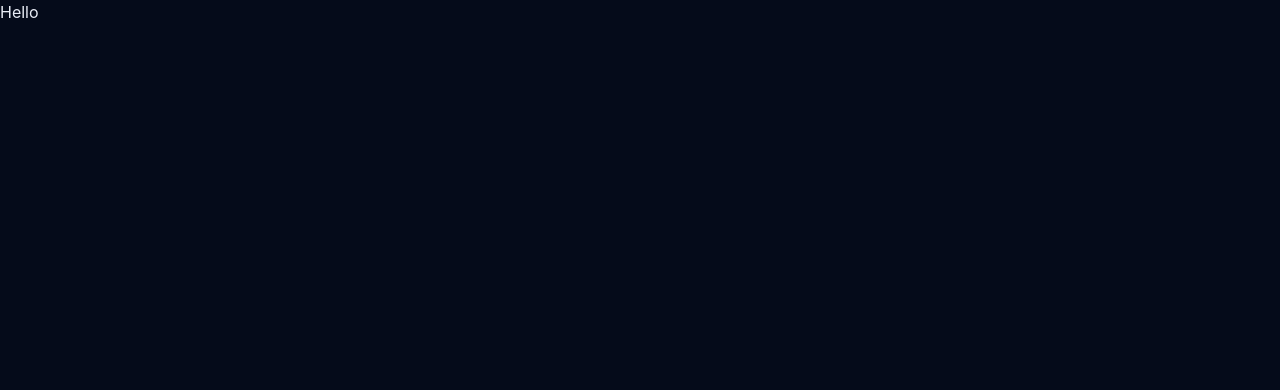
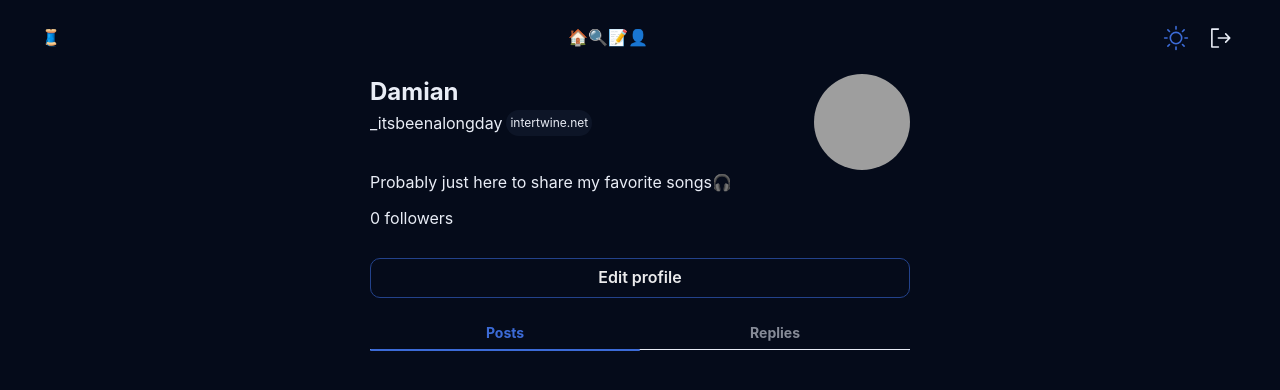
Before and after one commit to nguyenhuynhlong99/intertwine, a React (Vite) app in the folder frontend/: page /1 in a window 1280 px wide. Shown: the top 390 px of the page. Built offline with nearby package versions, Linux system fonts and the light colour scheme; grey boxes are pictures that could not be loaded.

Commit message:
Frontend: Building User Page

```diff
--- a/frontend/package.json
+++ b/frontend/package.json
@@ -13,6 +13,7 @@
     "@chakra-ui/react": "^2.8.2",
     "@emotion/react": "^11.11.3",
     "@emotion/styled": "^11.11.0",
+    "@phosphor-icons/react": "^2.0.15",
     "@types/react-router-dom": "^5.3.3",
     "framer-motion": "^11.0.3",
     "react": "^18.2.0",
--- a/frontend/src/App.tsx
+++ b/frontend/src/App.tsx
@@ -1,5 +1,69 @@
+import { BrowserRouter, Route, Routes } from 'react-router-dom';
+import AppLayout from './components/AppLayout';
+import { ChakraProvider, ColorModeScript, extendTheme } from '@chakra-ui/react';
+import { mode, GlobalStyleProps } from '@chakra-ui/theme-tools';
+import UserPage from './pages/UserPage';
+import PostPage from './pages/PostPage';
+
+const styles = {
+  global: (props: GlobalStyleProps) => ({
+    body: {
+      color: mode('#090d16', '#e9edf6')(props),
+      bg: mode('#e5ebfa', '#050b1a')(props),
+    },
+  }),
+};
+
+const config = {
+  initialColorMode: 'dark',
+  useSystemColorMode: true,
+};
+
+const colors = {
+  primary: {
+    light: '#1d3263',
+    dark: '#9cb1e2',
+  },
+  secondary: {
+    light: '#7493dc',
+    dark: '#23428b',
+  },
+  accent: {
+    light: '#2856c3',
+    dark: '#3c6bd7',
+  },
+  support: {
+    light: '#DBE2F2',
+    dark: '#0D1527',
+  },
+  borderColor: {
+    light: '#DBE1EF',
+    dark: '#141A28',
+  },
+  gray: {
+    light: '#7D828E',
+    dark: '#868B97',
+    // light: '#616161',
+    // dark: '#1e1e1e',
+  },
+};
+
+const theme = extendTheme({ config, styles, colors });
+
 function App() {
-  return <>Hello</>;
+  return (
+    <ChakraProvider theme={theme}>
+      <ColorModeScript initialColorMode={theme.config.initialColorMode} />
+      <BrowserRouter>
+        <Routes>
+          <Route path="/" element={<AppLayout />}>
+            <Route path=":username" element={<UserPage />} />
+            <Route path=":username/post/:pid" element={<PostPage />} />
+          </Route>
+        </Routes>
+      </BrowserRouter>
+    </ChakraProvider>
+  );
 }
 
 export default App;
--- /dev/null
+++ b/frontend/src/components/AppLayout.tsx
@@ -0,0 +1,14 @@
+import { Outlet } from 'react-router-dom';
+import { Container } from '@chakra-ui/react';
+import Header from './Header';
+
+const AppLayout = () => {
+  return (
+    <Container maxW="1230px">
+      <Header />
+      <Outlet />
+    </Container>
+  );
+};
+
+export default AppLayout;
--- /dev/null
+++ b/frontend/src/components/Header.tsx
@@ -0,0 +1,42 @@
+import { Flex, useColorMode } from '@chakra-ui/react';
+import { Moon, SignOut, Sun } from '@phosphor-icons/react';
+import { NavLink } from 'react-router-dom';
+import { Link } from 'react-router-dom';
+
+export default function Header() {
+  const { colorMode, toggleColorMode } = useColorMode();
+  return (
+    <Flex
+      as="header"
+      alignItems="center"
+      justifyContent="space-between"
+      h="74px"
+    >
+      <div>
+        <Link to="/">🧵</Link>
+      </div>
+
+      <div>
+        <nav>
+          <NavLink to="/">🏠</NavLink>
+          <NavLink to="/">🔍</NavLink>
+          <NavLink to="/">📝</NavLink>
+          <NavLink to="/">👤</NavLink>
+        </nav>
+      </div>
+
+      <Flex alignItems={'center'} gap={1}>
+        <button onClick={toggleColorMode} className="icon-container">
+          {colorMode === 'light' ? (
+            <Moon size={26} color="#2856c3" />
+          ) : (
+            <Sun size={26} color="#3c6bd7" />
+          )}
+        </button>
+        <button className="icon-container">
+          <SignOut size={26} />
+        </button>
+      </Flex>
+    </Flex>
+  );
+}
--- /dev/null
+++ b/frontend/src/components/UserInfo.tsx
@@ -0,0 +1,94 @@
+import {
+  Avatar,
+  Box,
+  Button,
+  Flex,
+  Tab,
+  TabIndicator,
+  TabList,
+  Tabs,
+  Text,
+  useColorModeValue,
+} from '@chakra-ui/react';
+
+export default function UserInfo() {
+  const activeTab = useColorModeValue('accent.light', 'accent.dark');
+  const secondaryColor = useColorModeValue('secondary.light', 'secondary.dark');
+  const grayColor = useColorModeValue('gray.light', 'gray.dark');
+
+  return (
+    <Box>
+      <Flex justifyContent={'space-between'}>
+        <Box>
+          <Text fontSize="2xl" fontWeight={700}>
+            Damian
+          </Text>
+          <Flex gap={1} alignItems="center">
+            <Text>_itsbeenalongday</Text>
+            <Text
+              fontSize="xs"
+              bg={useColorModeValue('support.light', 'support.dark')}
+              p={1}
+              borderRadius={'full'}
+            >
+              intertwine.net
+            </Text>
+          </Flex>
+        </Box>
+        <Box>
+          <Avatar
+            name="Damian"
+            src="https://www.the-sun.com/wp-content/uploads/sites/6/2023/10/www-instagram-com-monkeycatluna-hl-851711797.jpg"
+            size={'xl'}
+          />
+        </Box>
+      </Flex>
+      <Text marginBottom={3}>
+        Probably just here to share my favorite songs🎧
+      </Text>
+      <Text marginBottom={7}>0 followers</Text>
+
+      <Button
+        bg={'transparent'}
+        border={'1px solid'}
+        borderColor={secondaryColor}
+        w="full"
+        borderRadius={'10px'}
+        _hover={{ bg: 'transparent' }}
+      >
+        Edit profile
+      </Button>
+
+      <Tabs marginTop={4} position="relative">
+        <TabList borderColor={grayColor} borderBottom={'1px solid'}>
+          <Tab
+            fontSize={'sm'}
+            fontWeight={700}
+            w={'50%'}
+            borderBottom={grayColor}
+            color={grayColor}
+            _selected={{ color: activeTab, backgroundColor: 'transparent' }}
+          >
+            Posts
+          </Tab>
+          <Tab
+            fontSize={'sm'}
+            fontWeight={700}
+            w={'50%'}
+            borderBottom={grayColor}
+            color={grayColor}
+            _selected={{ color: activeTab, backgroundColor: 'transparent' }}
+          >
+            Replies
+          </Tab>
+        </TabList>
+        <TabIndicator
+          mt="-1.5px"
+          height="2px"
+          bg={useColorModeValue('accent.light', 'accent.dark')}
+          borderRadius="1px"
+        />
+      </Tabs>
+    </Box>
+  );
+}
--- /dev/null
+++ b/frontend/src/features/posts/PostCard.tsx
@@ -0,0 +1,5 @@
+import { Link } from 'react-router-dom';
+
+export default function PostCard() {
+  return <Link to="/:username/:post/1"></Link>;
+}
--- a/frontend/src/index.css
+++ b/frontend/src/index.css
@@ -0,0 +1,21 @@
+:root {
+  body.chakra-ui-light {
+    --color-secondary: #7493dc;
+  }
+
+  body.chakra-ui-dark {
+    --color-secondary: #23428b;
+  }
+}
+
+.icon-container {
+  border-radius: 50%;
+  padding: 8px;
+  width: 40px;
+  height: 40px;
+  transition: background-color 300ms ease-in-out;
+}
+
+.icon-container:hover {
+  background-color: var(--color-secondary);
+}
--- a/frontend/src/main.tsx
+++ b/frontend/src/main.tsx
@@ -2,48 +2,9 @@ import React from 'react';
 import ReactDOM from 'react-dom/client';
 import App from './App.tsx';
 import './index.css';
-import { ChakraProvider, ColorModeScript, extendTheme } from '@chakra-ui/react';
-import { mode, GlobalStyleProps } from '@chakra-ui/theme-tools';
-
-const styles = {
-  global: (props: GlobalStyleProps) => ({
-    body: {
-      color: mode('#090d16', '#e9edf6')(props),
-      bg: mode('#e5ebfa', '#050b1a')(props),
-    },
-  }),
-};
-
-const config = {
-  initialColorMode: 'dark',
-  useSystemColorMode: true,
-};
-
-const colors = {
-  primary: {
-    light: '#1d3263',
-    dark: '#9cb1e2',
-  },
-  secondary: {
-    light: '#7493dc',
-    dark: '#23428b',
-  },
-  accent: {
-    light: '#2856c3',
-    dark: '#3c6bd7',
-  },
-  borderColor: {
-    100: 'rgba(255, 255, 255, 0.1)',
-  },
-};
-
-const theme = extendTheme({ config, styles, colors });
 
 ReactDOM.createRoot(document.getElementById('root')!).render(
   <React.StrictMode>
-    <ChakraProvider theme={theme}>
-      <ColorModeScript initialColorMode={theme.config.initialColorMode} />
-      <App />
-    </ChakraProvider>
+    <App />
   </React.StrictMode>
 );
--- /dev/null
+++ b/frontend/src/pages/PostPage.tsx
@@ -0,0 +1,3 @@
+export default function PostPage() {
+  return <div>PostPage</div>;
+}
--- /dev/null
+++ b/frontend/src/pages/UserPage.tsx
@@ -0,0 +1,10 @@
+import UserInfo from '../components/UserInfo';
+import { Container } from '@chakra-ui/react';
+
+export default function UserPage() {
+  return (
+    <Container maxW="572px">
+      <UserInfo />
+    </Container>
+  );
+}
```
Also changed, not shown: 1 other file (tests, documents, lock files or other folders).
